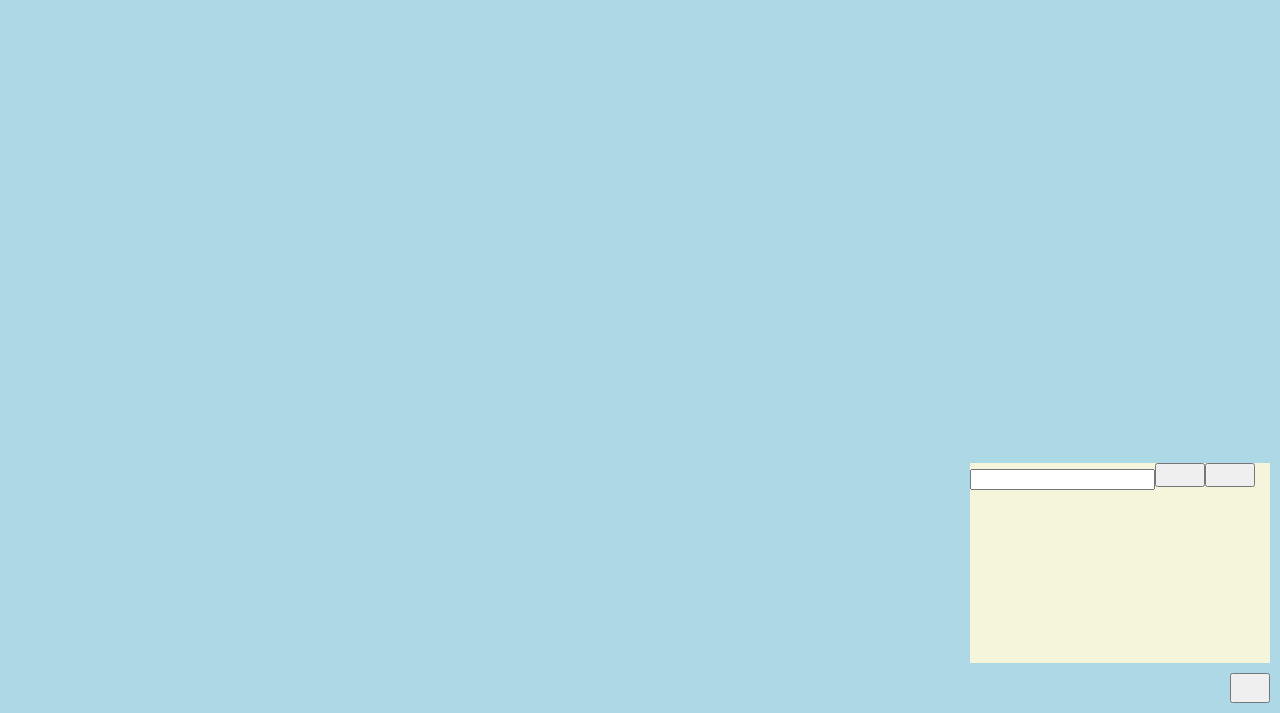
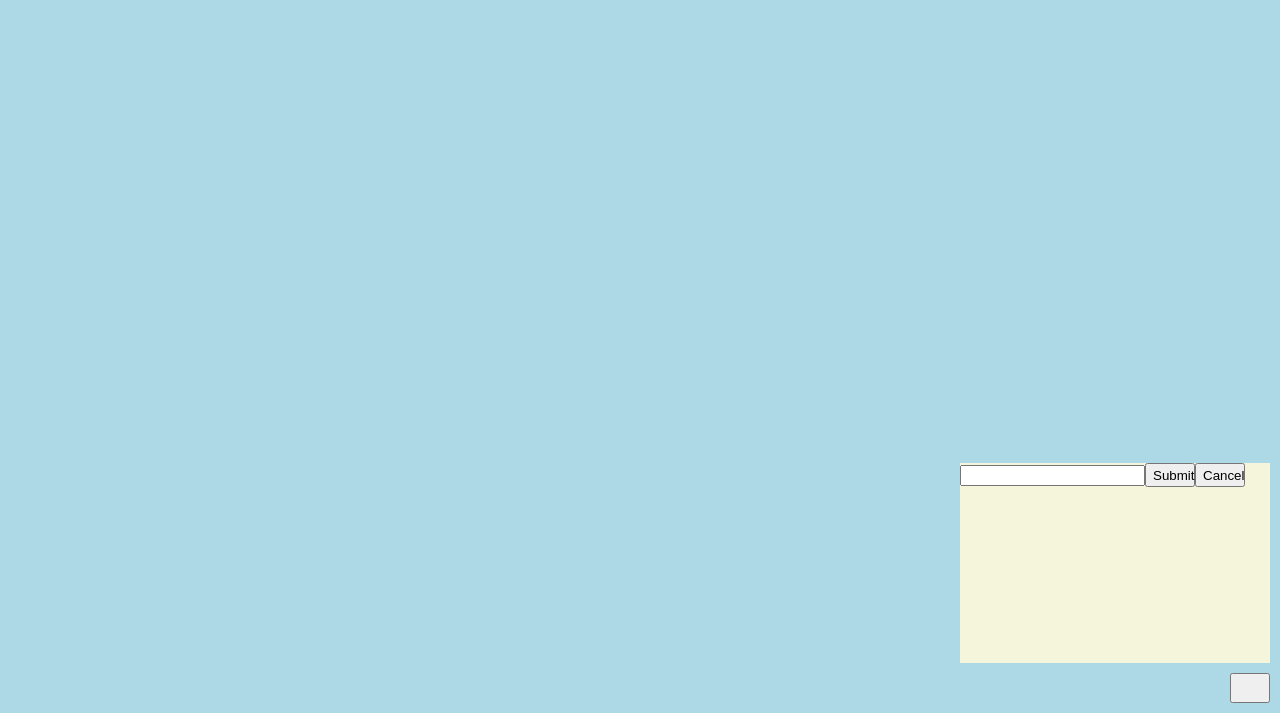
Before and after one commit to sykul/Todo-List, a website built with webpack: page src/index.html in a window 1280 px wide. Both pictures are taken after a click on the button 1250 px from the left and 775 px from the top of the page. Shown: the part 87-800 px from the top of the page. Built offline with nearby package versions, Linux system fonts and the light colour scheme.

Commit message:
add text to buttons

```diff
--- a/src/loadhomepage.js
+++ b/src/loadhomepage.js
@@ -33,9 +33,11 @@ function createModal() {
 
     const submitButton = document.createElement('button');
     submitButton.classList.add('submit-button');
+    submitButton.innerText = 'Submit';
 
     const cancelButton = document.createElement('button');
     cancelButton.classList.add('cancel-button');
+    cancelButton.innerText = 'Cancel';
 
     form.appendChild(textBox);
     form.appendChild(submitButton);
--- a/src/style.css
+++ b/src/style.css
@@ -23,7 +23,7 @@ html {
 
 .modal {
     background-color: beige;
-    width: 300px;
+    width: 310px;
     height: 200px;
     position: absolute;
     bottom: 50px;
```
